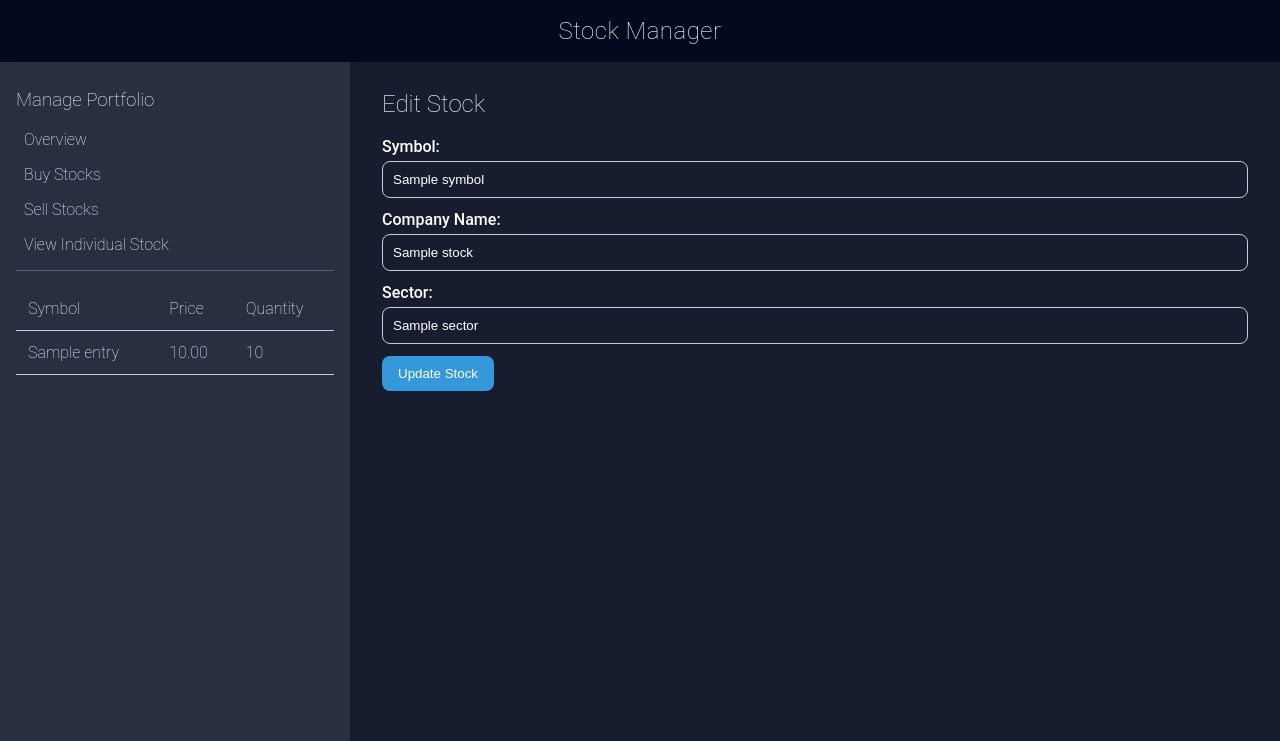
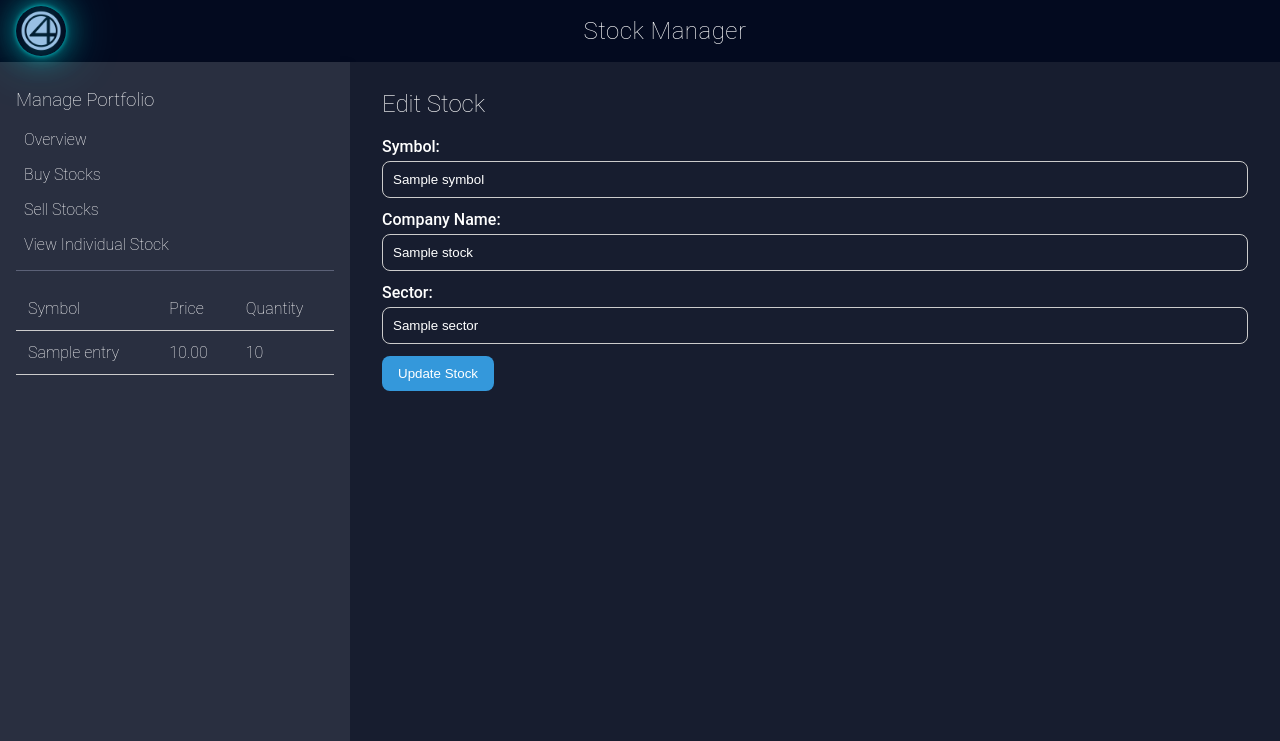
Before and after one commit to sharonnwobi/Fantastic4, a Flask app: template templates/edit.html in a window 1280 px wide. Shown: the top 741 px of the page. Run offline with Flask 3, Linux system fonts and the light colour scheme; the template is opened without the code that fills it: most values are stand-ins (such as "Sample title", 1, 10 or a date in 2020).

Commit message:
icon pulse

```diff
--- a/static/styles.css
+++ b/static/styles.css
@@ -30,7 +30,72 @@ header, footer {
 }
 
 header {
-  text-align: center;
+  display: flex;
+  align-items: center;
+  justify-content: space-between;
+}
+
+header .container {
+  width: 60%;
+  margin: 0 auto;
+}
+
+.neon-wrapper {
+    position: relative;
+    display: inline-block;
+    width: 50px;
+    height: 50px;
+    border-radius: 9999px;
+    padding: 0;
+    z-index: 0;
+}
+
+.neon-wrapper img {
+    width: 100%;
+    height: 100%;
+    border-radius: 9999px;
+}
+
+.neon-wrapper::before {
+    content: '';
+    position: absolute;
+    inset: 0;
+    border-radius: 9999px;
+    background: conic-gradient(from 0deg,
+            rgba(0, 255, 255, 0.2) 0deg,
+            transparent 90deg,
+            rgba(0, 255, 255, 0.2) 180deg,
+            transparent 270deg,
+            rgba(0, 255, 255, 0.2) 360deg);
+    animation: spin 6s linear infinite;
+    filter: blur(8px);
+    z-index: -2;
+    pointer-events: none;
+}
+
+.neon-wrapper::after {
+    content: '';
+    position: absolute;
+    inset: 0;
+    border-radius: 9999px;
+    box-shadow: 0 0 15px rgba(0, 255, 255, 0.3), 0 0 25px rgba(0, 255, 255, 0.2);
+    animation: neonPulse 3s ease-in-out infinite;
+    z-index: -3;
+}
+
+@keyframes neonPulse {
+    0%, 100% {
+        box-shadow:
+            0 0 4px rgba(0, 255, 255, 0.5),
+            0 0 25px rgba(0, 255, 255, 0.3),
+            0 0 50px rgba(0, 255, 255, 0.2);
+    }
+    50% {
+        box-shadow:
+            0 0 8px rgba(0, 255, 255, 1),
+            0 0 40px rgba(0, 255, 255, 0.8),
+            0 0 80px rgba(0, 255, 255, 0.6);
+    }
 }
 
 header h1 {
--- a/templates/base.html
+++ b/templates/base.html
@@ -1,5 +1,6 @@
 <!DOCTYPE html>
 <html lang="en">
+
 <head>
   <meta charset="UTF-8">
   <title>{% block title %}Stock Manager{% endblock %}</title>
@@ -7,17 +8,25 @@
   <meta name="viewport" content="width=device-width, initial-scale=1.0">
   <link rel="stylesheet" href="/static/styles.css">
 </head>
+
 <body>
 
   <header>
+    <div class="neon-wrapper">
+      <img class="logoimg" src="/static/f4logo_removed_bg.png" alt="Fantastic 4 Logo" class="logo">
+    </div>
     <div class="container">
-      <h1 class="title"><a href="/stocks">Stock Manager</a></h1>
+      <div class="title-container">
+        {% block header_title %}
+        <h1 class="title">Stock Manager</h1>
+        {% endblock %}
+      </div>
     </div>
   </header>
 
   <div class="layout">
     <nav class="sidebar">
-        {% include "sidebar.html" %}
+      {% include "sidebar.html" %}
     </nav>
 
     <main class="content">
@@ -32,4 +41,5 @@
   </footer>
 
 </body>
+
 </html>
```
Also changed, not shown: static/f4logo_removed_bg.png (added).
